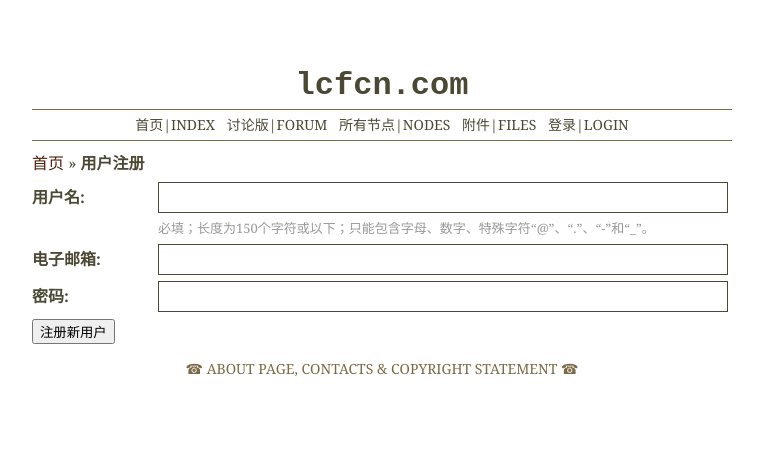
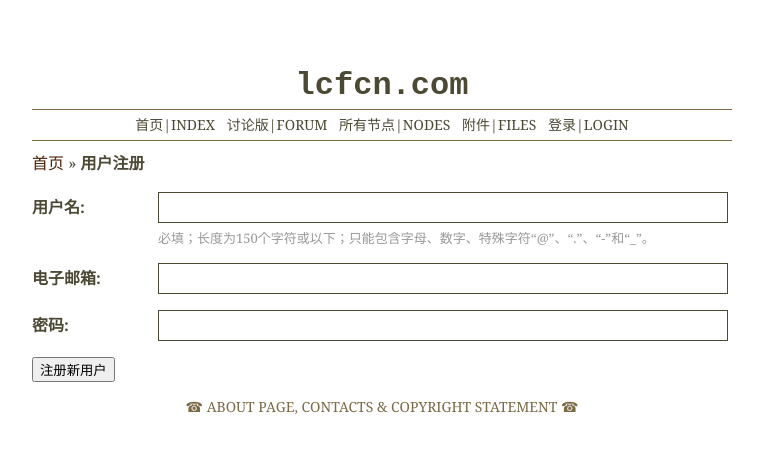
Before and after one commit to iceriverho/lcforum, a Django app: page /auth/reg/ in a window 1280 px wide. Shown: the top 453 px of the page, without its empty margins (258-1017 px from the left). Run offline with Django 3.2, Linux system fonts and the light colour scheme.

Commit message:
style fix

```diff
--- a/forum/static/forum/mainstyle.css
+++ b/forum/static/forum/mainstyle.css
@@ -20,11 +20,6 @@ a:hover {
 
 a:visited {
     color: #7A6A46;
-}
-
-p {
-    margin-top: 0.4em;
-    margin-bottom: 0.4em;
 }
 
 .float-right {
```
